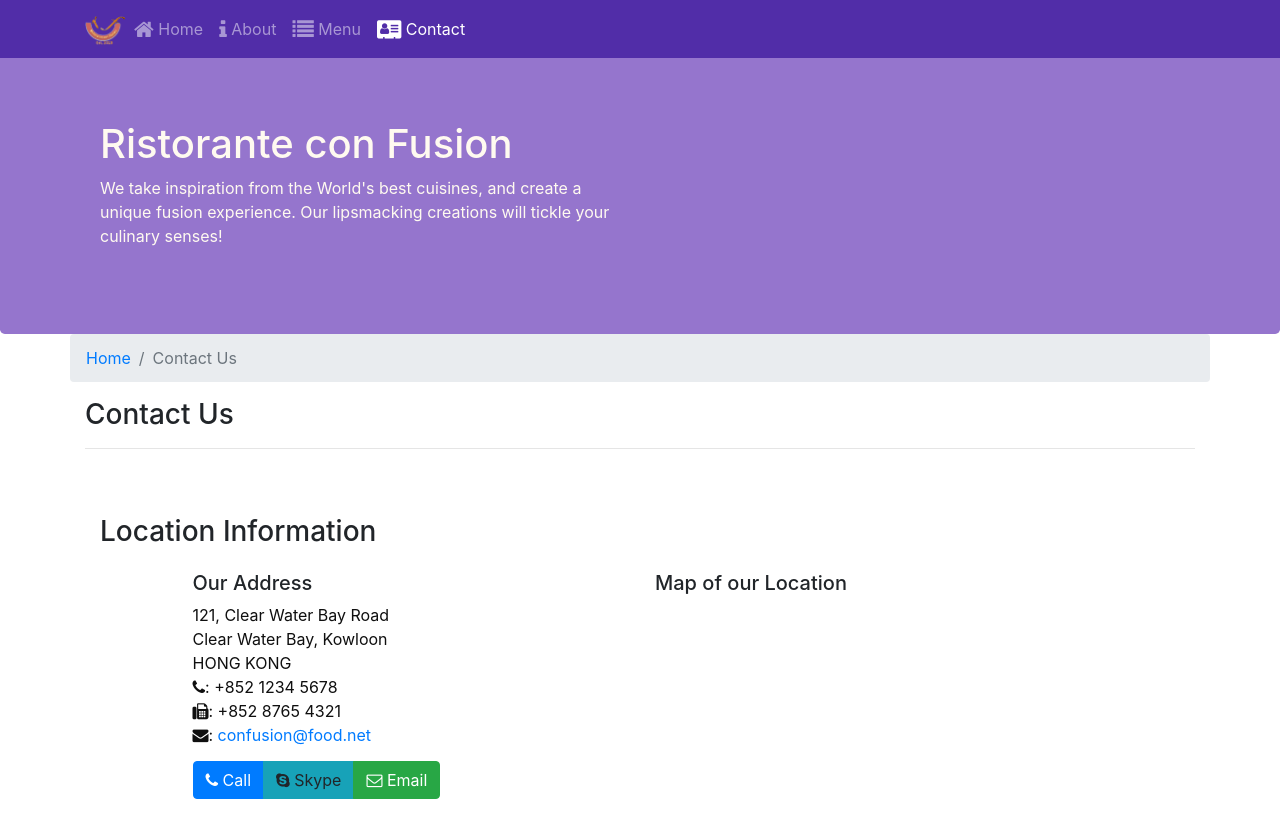
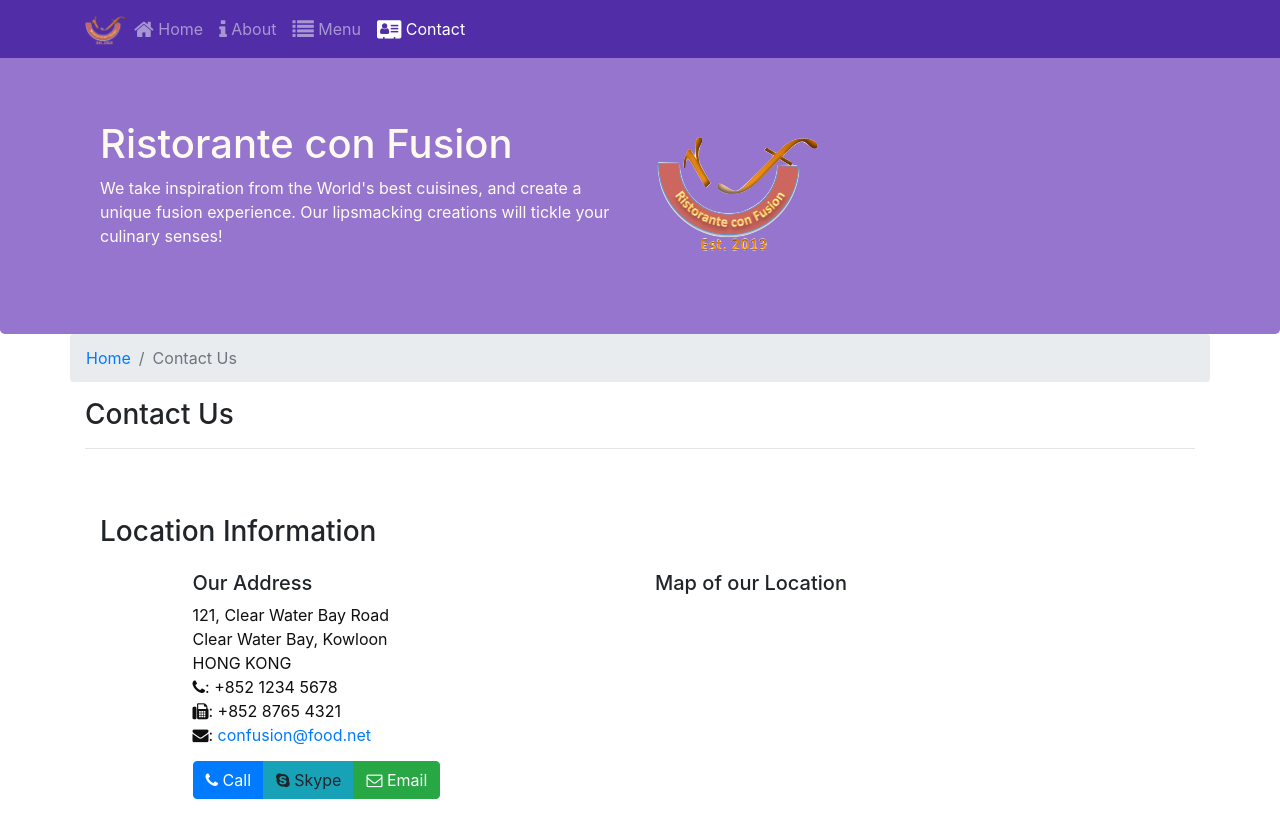
Before and after one commit to Rakeshchary2511/conFusion-duplicate, a website: page contactus.html in a window 1280 px wide. Shown: the top 817 px of the page. Drawn offline with nearby package versions, Linux system fonts and the light colour scheme.

Commit message:
Logo added to jombotron of contactus.html

```diff
--- a/contactus.html
+++ b/contactus.html
@@ -48,7 +48,8 @@
                     <p>We take inspiration from the World's best cuisines, and create a unique fusion experience. Our
                         lipsmacking creations will tickle your culinary senses!</p>
                 </div>
-                <div class="col-12 col-sm">
+                <div class="col-12 col-sm align-self-center">
+                    <img src="img/logo.png" class="img-fluid">
                 </div>
             </div>
         </div>
--- a/package.json
+++ b/package.json
@@ -13,8 +13,7 @@
     "clean": "rimraf dist",
     "copyfonts": "copyfiles -f node_modules/font-awesome/fonts/* dist/fonts",
     "imagemin": "imagemin img/* --out-dir=dist/img",
-    "usemin": "usemin contactus.html -d dist --htmlmin -o dist/contactus.html && usemin aboutus.html -d dist --htmlmin -o dist/aboutus.html && usemin index.html -d dist --htmlmin -o dist/index.html",
-    "build": "npm run clean && npm run imagemin && npm run copyfonts && npm run usemin"
+    "usemin": "usemin contactus.html -d dist --htmlmin -o dist/contactus.html && usemin aboutus.html -d dist --htmlmin -o dist/aboutus.html && usemin index.html -d dist --htmlmin -o dist/index.html",    "build": "npm run clean && npm run imagemin && npm run copyfonts && npm run usemin"
   },
   "author": "",
   "license": "ISC",
```
